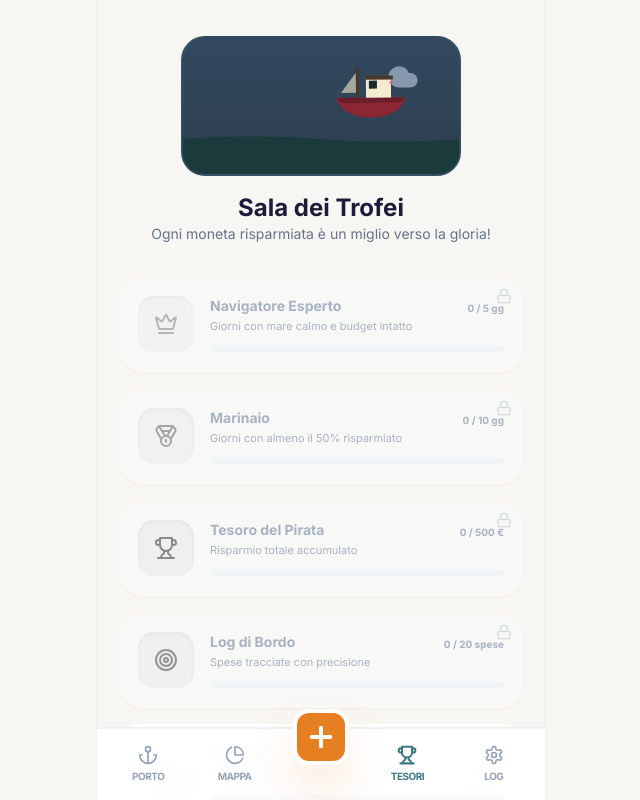
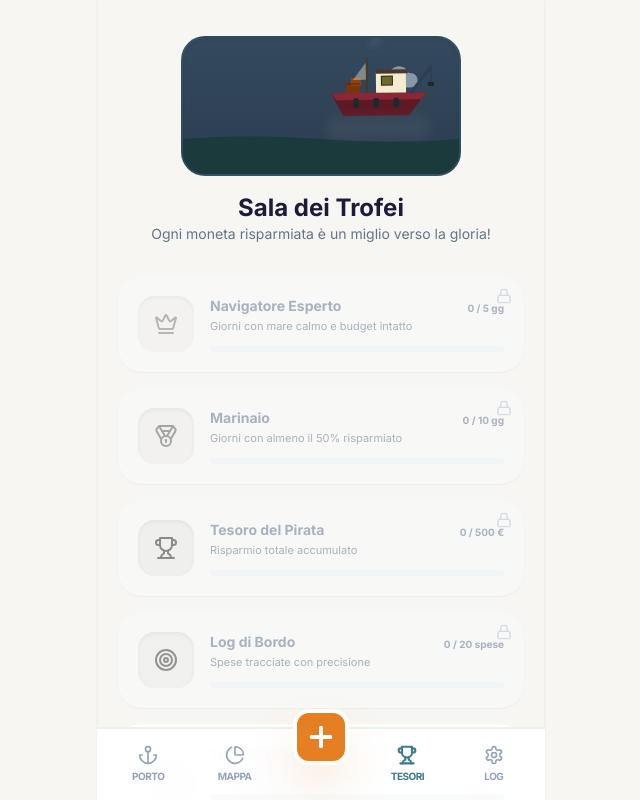
Before and after one commit to mattlev97/bright-chameleon-play, a React (Vite) app: page /trophies in a window 1280 px wide. Shown: the top 800 px of the page, without its empty margins (319-959 px from the left). Built offline with nearby package versions, Linux system fonts and the light colour scheme.

Commit message:
[dyad] Miglioramento grafico avanzato della barca in stile Dredge - wrote 1 file(s)

```diff
--- a/src/components/budget/BoatScene.tsx
+++ b/src/components/budget/BoatScene.tsx
@@ -1,7 +1,7 @@
 import React from 'react';
-import { motion, AnimatePresence } from 'framer-motion';
+import { motion } from 'framer-motion';
 import { MascotState } from './MascotBlob';
-import { Cloud, Sun, CloudRain, Zap, Waves, Anchor } from 'lucide-react';
+import { Cloud, Sun, CloudRain, Zap } from 'lucide-react';
 
 interface BoatSceneProps {
   state: MascotState;
@@ -11,39 +11,44 @@ interface BoatSceneProps {
 const BoatScene = ({ state, size = 200 }: BoatSceneProps) => {
   const weatherConfig = {
     happy: {
-      sky: "bg-gradient-to-b from-[#E67E22] to-[#F39C12]", // Tramonto caldo
+      sky: "bg-gradient-to-b from-[#E67E22] to-[#F39C12]",
       icon: <Sun className="text-yellow-200 fill-yellow-200" size={32} />,
       seaColor: "#2D5A63",
       waveHeight: 4,
       rain: false,
+      foamColor: "rgba(255,255,255,0.4)"
     },
     neutral: {
-      sky: "bg-gradient-to-b from-[#34495E] to-[#2C3E50]", // Crepuscolo
+      sky: "bg-gradient-to-b from-[#34495E] to-[#2C3E50]",
       icon: <Cloud className="text-slate-400 fill-slate-400" size={32} />,
       seaColor: "#1A3A3A",
       waveHeight: 8,
       rain: false,
+      foamColor: "rgba(255,255,255,0.2)"
     },
     sad: {
-      sky: "bg-gradient-to-b from-[#2C3E50] to-[#1A252F]", // Notte piovosa
+      sky: "bg-gradient-to-b from-[#2C3E50] to-[#1A252F]",
       icon: <CloudRain className="text-slate-500" size={32} />,
       seaColor: "#0F2A2A",
       waveHeight: 12,
       rain: true,
+      foamColor: "rgba(255,255,255,0.1)"
     },
     concerned: {
-      sky: "bg-gradient-to-b from-[#1A252F] to-[#000000]", // Tempesta
+      sky: "bg-gradient-to-b from-[#1A252F] to-[#000000]",
       icon: <Zap className="text-yellow-500" size={32} />,
       seaColor: "#0A1F1F",
       waveHeight: 20,
       rain: true,
+      foamColor: "rgba(255,255,255,0.05)"
     },
     shocked: {
-      sky: "bg-black", // Tempesta violenta
+      sky: "bg-black",
       icon: <Zap className="text-red-500 animate-pulse" size={32} />,
       seaColor: "#051515",
       waveHeight: 35,
       rain: true,
+      foamColor: "rgba(255,255,255,0.02)"
     }
   };
 
@@ -51,7 +56,7 @@ const BoatScene = ({ state, size = 200 }: BoatSceneProps) => {
 
   return (
     <div
-      className={`relative overflow-hidden rounded-[24px] transition-all duration-1000 ${config.sky} border-2 border-[#3E7B85]/20`}
+      className={`relative overflow-hidden rounded-[24px] transition-all duration-1000 ${config.sky} border-2 border-[#3E7B85]/20 shadow-inner`}
       style={{ width: '100%', height: size }}
     >
       {/* Sole/Luna */}
@@ -79,7 +84,7 @@ const BoatScene = ({ state, size = 200 }: BoatSceneProps) => {
         </div>
       )}
 
-      {/* Barca (Peschereccio ispirato all'immagine) */}
+      {/* Barca */}
       <motion.div
         className="absolute left-1/2 bottom-[45px] -translate-x-1/2 z-20"
         animate={{
@@ -88,23 +93,86 @@ const BoatScene = ({ state, size = 200 }: BoatSceneProps) => {
         }}
         transition={{ duration: state === 'happy' ? 4 : 2, repeat: Infinity, ease: "easeInOut" }}
       >
-        <svg width="100" height="70" viewBox="0 0 100 70" fill="none">
-          {/* Scafo Rosso Scuro */}
-          <path d="M15 40C15 40 20 60 50 60C80 60 85 40 85 40H15Z" fill="#8B2635" />
-          <path d="M15 40H85L80 45H20L15 40Z" fill="#6B1D29" />
+        <div className="relative">
+          {/* Sistema di Fumo dal comignolo */}
+          <div className="absolute top-0 left-[42px]">
+            {[...Array(3)].map((_, i) => (
+              <motion.div
+                key={i}
+                className="absolute w-3 h-3 bg-slate-400/40 rounded-full blur-sm"
+                animate={{
+                  y: [0, -40],
+                  x: [0, 20],
+                  opacity: [0, 0.6, 0],
+                  scale: [0.5, 2]
+                }}
+                transition={{
+                  duration: 2,
+                  repeat: Infinity,
+                  delay: i * 0.6,
+                  ease: "easeOut"
+                }}
+              />
+            ))}
+          </div>
 
-          {/* Cabina Crema */}
-          <rect x="45" y="20" width="25" height="20" fill="#F4EBD0" />
-          <rect x="48" y="23" width="8" height="8" fill="#1A2A2D" /> {/* Finestra */}
-          <rect x="45" y="18" width="27" height="4" fill="#4A3728" /> {/* Tetto */}
+          <svg width="120" height="80" viewBox="0 0 120 80" fill="none">
+            {/* Scafo Low-Poly (Sfaccettato) */}
+            <path d="M10 45L22 68H88L105 45H10Z" fill="#5D1924" /> {/* Ombra scafo */}
+            <path d="M10 45H105L100 52H15L10 45Z" fill="#8B2635" /> {/* Bordo superiore */}
 
-          {/* Albero e Dettagli */}
-          <rect x="35" y="10" width="3" height="30" fill="#4A3728" />
-          <path d="M35 15L20 35H35V15Z" fill="#F4EBD0" opacity="0.6" />
+            {/* Parabordi (Ruote nere sul fianco) */}
+            <rect x="32" y="50" width="6" height="10" rx="3" fill="#1A2A2D" />
+            <rect x="52" y="50" width="6" height="10" rx="3" fill="#1A2A2D" />
+            <rect x="72" y="50" width="6" height="10" rx="3" fill="#1A2A2D" />
 
-          {/* Luci di navigazione */}
-          <circle cx="70" cy="25" r="1.5" fill={state === 'happy' ? "#2ECC71" : "#E74C3C"} className="animate-pulse" />
-        </svg>
+            {/* Cabina (Crema con illuminazione interna) */}
+            <path d="M55 25H85V45H55V25Z" fill="#F4EBD0" />
+            <rect x="55" y="22" width="32" height="4" fill="#4A3728" /> {/* Tetto */}
+
+            {/* Finestra con Luce Gialla Pulsante */}
+            <rect x="60" y="28" width="12" height="10" fill="#1A2A2D" />
+            <motion.rect
+              x="61" y="29" width="10" height="8"
+              fill="#F1C40F"
+              animate={{ opacity: [0.3, 0.8, 0.3] }}
+              transition={{ duration: 2, repeat: Infinity }}
+            />
+
+            {/* Gruetta di Poppa (Struttura metallica) */}
+            <path d="M90 45L110 20" stroke="#2C3E50" strokeWidth="3" strokeLinecap="round" />
+            <path d="M110 20L110 35" stroke="#2C3E50" strokeWidth="1.5" />
+            <rect x="107" y="35" width="6" height="4" fill="#1A2A2D" />
+
+            {/* Casse di Carico sul ponte anteriore */}
+            <rect x="25" y="35" width="14" height="10" fill="#78350F" />
+            <rect x="30" y="30" width="10" height="8" fill="#92400E" />
+            <path d="M25 35H39V37H25V35Z" fill="#451A03" opacity="0.3" />
+
+            {/* Albero anteriore */}
+            <rect x="45" y="10" width="2" height="35" fill="#4A3728" />
+            <path d="M45 15L32 32H45V15Z" fill="#F4EBD0" opacity="0.4" />
+          </svg>
+
+          {/* Scia Dinamica (Foam) */}
+          <motion.div
+            className="absolute -bottom-3 left-0 right-0 h-6 z-10"
+            animate={{
+              opacity: [0.2, 0.6, 0.2],
+              scaleX: [0.8, 1.2, 0.8],
+              x: [-5, 5, -5]
+            }}
+            transition={{ duration: 3, repeat: Infinity, ease: "easeInOut" }}
+          >
+            <div
+              className="w-full h-full rounded-full"
+              style={{
+                backgroundColor: config.foamColor,
+                filter: 'blur(6px)'
+              }}
+            />
+          </motion.div>
+        </div>
       </motion.div>
 
       {/* Mare */}
```
